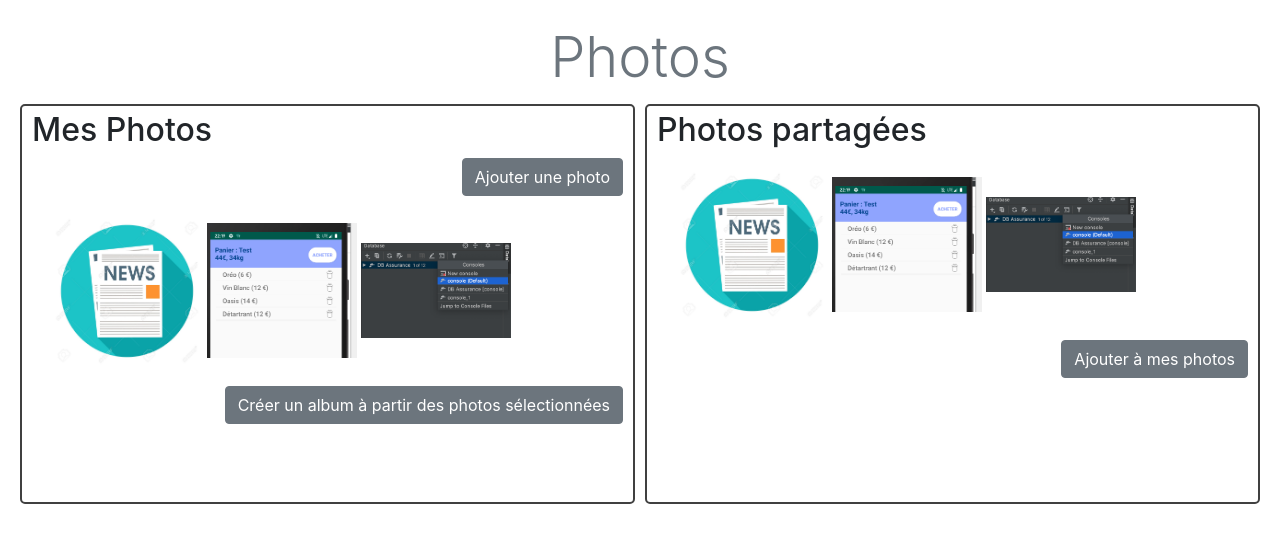
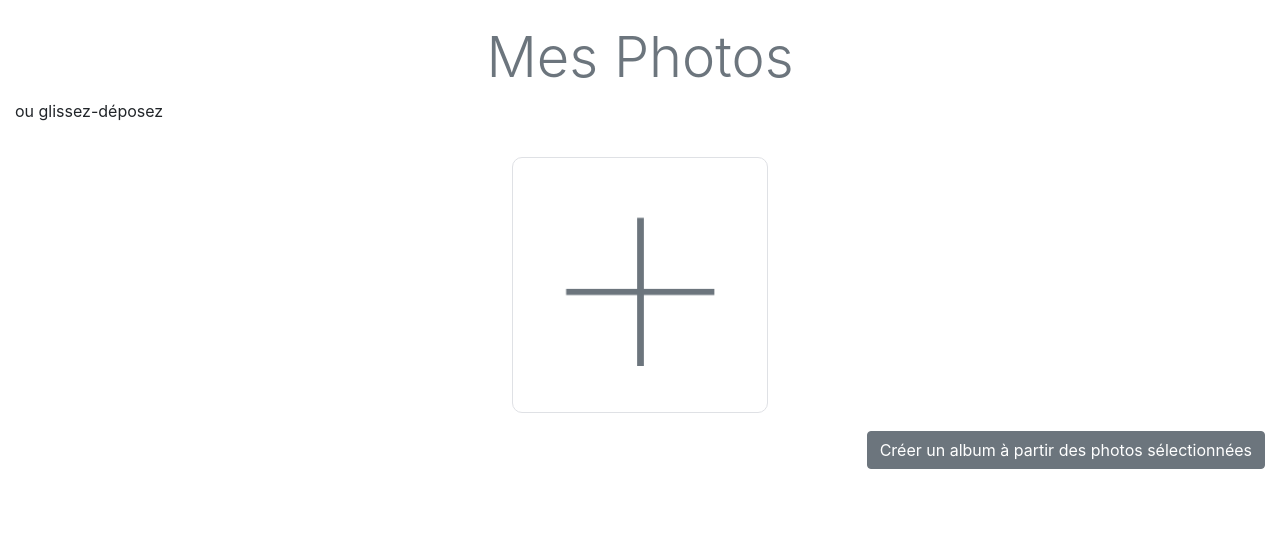
Before and after one commit to adrientiburce/photoShare, a Symfony app: template templates/photo/index.html.twig in a window 1280 px wide. Shown: the part 56-599 px from the top of the page. Run offline with Twig, Linux system fonts and the light colour scheme; the template is opened without the code that fills it, so the values that code supplies are empty; some libraries are stand-ins or nearby versions.

Commit message:
(Style2) drag&drop in MesPhotos

```diff
--- a/templates/album/index.html.twig
+++ b/templates/album/index.html.twig
@@ -19,10 +19,12 @@
 			display: inline-block;
 			position: relative;
 			margin: 5px;
+			transition: all 0.5s;
 		}
 
 		.thumbnail:hover{
 			cursor: pointer;
+			transform: scale(1.1);
 		}
 
 		.title {
--- a/templates/photo/index.html.twig
+++ b/templates/photo/index.html.twig
@@ -2,35 +2,88 @@
 
 {% block title %}PhotoShare - Photos{% endblock %}
 
+{% block stylesheets %}
+    {{ parent() }}
+    <style type="text/css">
+        .upload-area h1{
+            text-align: center;
+            font-weight: normal;
+            font-family: sans-serif;
+            line-height: 50px;
+            color: darkslategray;
+        }
+
+        #file{
+            display: none;
+        }
+
+        .thumbnail {
+            margin: 10px;
+            width: 20%;
+            min-width: 16em;
+            border-radius: 10px;
+            /*box-shadow: 0 2px 6px 0 #c3c3c3;*/
+            border: 1px solid #dfe1e5;
+            padding: 5px;
+            transition: all 0.5s;
+        }
+
+        .thumbnail:hover {
+            transform: scale(1.05);
+        }
+
+        .upload-area {
+            display: flex;
+            flex-wrap: wrap;
+            justify-content: center;
+            align-items: center;
+            padding: 5px;
+            border-radius: 10px;
+            border: 3px solid transparent;
+            background-color: white;
+            transition: all 0.2s;
+        }
+
+        #upload-btn:hover{
+            cursor: pointer;
+        }
+
+        .title{
+            font-size:12px;
+        }
+
+        img{
+            width: 100%;
+            border-radius: 10px;
+        }
+
+/*        img:hover {
+            transform: scale(1.1);
+        }*/
+
+    </style>
+{% endblock %}
+
 {% block body %}
-    <h1 class="text-center display-4 text-secondary">Photos</h1>
-    <div class="block-2-column">
-        <div class="container-photo">
-            <h2>Mes Photos</h2>
-            <p class="text-right">
-                <a class="btn btn-secondary text" href="{{ path('album_create') }}">Ajouter une photo</a>
-            </p>
-            <div class="photos">
-                <img src="./images/news.jpg" class="img-fluid show_pic" alt="img1" data-toggle="modal" data-target="#showPictureModal">
-                <img src="./images/screen.png" class="img-fluid show_pic" alt="img1" data-toggle="modal" data-target="#showPictureModal">
-                <img src="./images/shot.png" class="img-fluid show_pic" alt="img1" data-toggle="modal" data-target="#showPictureModal">
+    <h1 class="text-center display-4 text-secondary">Mes Photos</h1>
+    <p id="drop-info"> ou glissez-déposez </p>
+        <div class="upload-area"  id="uploadfile">
+            <input type="file" name="file" id="file">
+            <div class="thumbnail" id="upload-btn">
+                <img src="../images/plus.png">
             </div>
-            <p class="text-right">
-                <a class="btn btn-secondary text" href="{{ path('album_create') }}">Créer un album à partir des photos sélectionnées</a>
-            </p>
+            {% for photo in user.myPhotos %}
+            <div class="thumbnail">
+                <img src="{{ "../uploads/img/" ~ photo.imageName }}" draggable="false">
+            </div>
+                {% endfor %}
+        </div>
 
-        </div>
-        <div class="container-photo">
-            <h2>Photos partagées </h2>
-            <div class="photos">
-                <img src="./images/news.jpg" class="img-fluid show_pic" alt="img1" data-toggle="modal" data-target="#showPictureModal">
-                <img src="./images/screen.png" class="img-fluid show_pic" alt="img1" data-toggle="modal" data-target="#showPictureModal">
-                <img src="./images/shot.png" class="img-fluid show_pic" alt="img1" data-toggle="modal" data-target="#showPictureModal">
-            </div>
-            <p class="text-right">
-                <a class="btn btn-secondary text" href="{{ path('album_create') }}">Ajouter à mes photos</a>
-            </p>
-        </div>
+
+        <p class="text-right">
+            <a class="btn btn-secondary text" href="{{ path('album_create') }}">Créer un album à partir des photos sélectionnées</a>
+        </p>
+
     </div>
 
     <!-- Modal -->
@@ -50,3 +103,97 @@
         </div>
     </div>
 {% endblock %}
+
+{% block javascripts %}
+{{ parent() }}
+<script type="text/javascript">
+$(document).ready(function() {
+    // pour éviter que le navigateur n'affiche l'image
+    $("html").on("dragover", function(e) {
+       e.preventDefault();
+       e.stopPropagation();
+       $(".upload-area").css({"background-color": ' #fafdff', 'border-color': '#68a2d4', 'border-style' : 'dotted'})
+       $("#drop-info").text("Glissez ici !");
+    });
+
+    $("html").on("drop", function(e) { e.preventDefault(); e.stopPropagation(); });
+
+    $('.upload-area').on('dragover', function (e) {
+        e.stopPropagation();
+        e.preventDefault();
+        $(".upload-area").css({"background-color": ' #dce8f5', 'border-color': '#68a2d4', 'border-style' : 'dotted'})
+        $("#drop-info").text("Déposez");
+    });
+
+    $('html').on('dragleave', function(e) {
+        e.stopPropagation();
+        e.preventDefault();
+        console.log("Leave");
+        $(".upload-area").css({"background-color": 'white', 'border-color': 'transparent', 'border-style' : 'solid'});
+        $("#drop-info").text("Glissez ici !");
+    })
+
+    // Drop
+    $('.upload-area').on('drop', function (e) {
+        e.stopPropagation();
+        e.preventDefault();
+        $(".upload-area").css({"background-color": 'white', 'border-color': 'transparent', 'border-style' : 'solid'});
+
+        $("#drop-info").text("Téléversement en cours");
+
+        var file = e.originalEvent.dataTransfer.files;
+        var fd = new FormData();
+
+        fd.append('file', file[0]);
+        uploadData(fd);
+    });
+
+    // ou au clic
+    $("#upload-btn").click(function(){
+        $("#file").click(); //on clique sur le file input caché
+    });
+
+    // file selected
+    $("#file").change(function(){
+        var fd = new FormData();
+
+        var files = $('#file')[0].files[0];
+
+        fd.append('file',files);
+
+        uploadData(fd);
+    });
+});
+
+function uploadData(fd){
+    console.log("Upload");
+    console.log(fd);
+    $.ajax({
+        type: 'POST',
+        url: '{{ path('photo_upload') }}',
+        data: fd,
+        contentType: false,
+        processData: false,
+        dataType: 'json',
+        success: function(response){
+            console.log(response);
+            addThumbnail(response);
+        }
+    });
+}
+
+// Added thumbnail
+function addThumbnail(data){
+    $("#drop-info").text("Glissez ici !");
+    var src = data.src;
+
+    // Creating an thumbnail
+    var thumbnail = $('<div class="thumbnail">')
+        .append('<img src="../uploads/img/' +src+'" width="100%" height="78%">')
+        .append('<span class="size">' + "title" + '<span>');
+    $("#uploadfile").append(thumbnail);
+
+}
+
+</script>
+{% endblock %}
```
Also changed, not shown: src/Controller/PhotoController.php (+21 -1 lines), templates/album/view.html.twig (+8 -12 lines).
